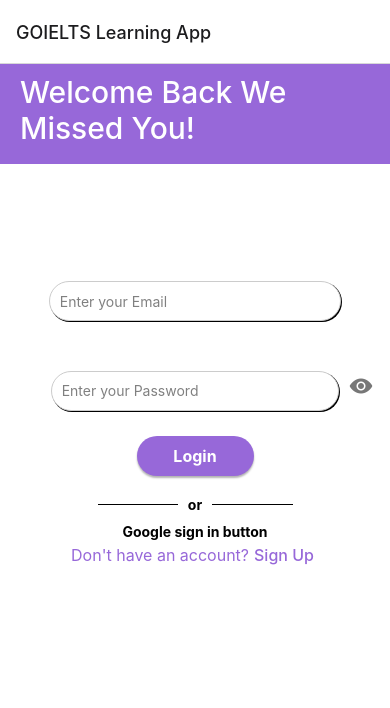
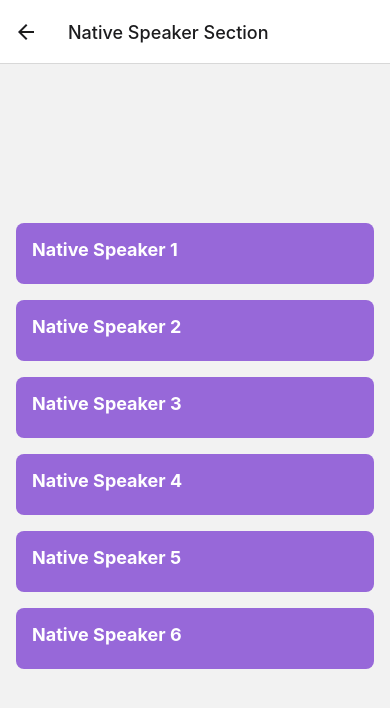
Before and after one commit to sahibjeetsingh99/GOielts, a React Native app: screen /NativeSpeaker in a window 390 px wide. Shown: the top 708 px of the page. Built offline with nearby package versions, Linux system fonts and the light colour scheme.

Commit message:
Changes made

```diff
--- a/App.js
+++ b/App.js
@@ -8,6 +8,8 @@ import CourseDetailsPage from './components/CourseDetailsPage';
 import { StyleSheet } from 'react-native';
 import StartPage from './components/StartPage';
 import SignupPage from './components/SignupPage';
+import NativeSpeaker from './components/NativeSpeaker';
+import SpeakingSession from './components/SpeakingSession';
 
 
 const Stack = createStackNavigator();
@@ -45,6 +47,16 @@ const App = () => {
           component={CourseDetailsPage}
           options={({ route }) => ({ title: route.params.courseName })}
         />
+        <Stack.Screen
+          name="NativeSpeaker"
+          component={NativeSpeaker}
+          options={{ title: 'Native Speaker Section' }}
+        />
+        <Stack.Screen
+          name="Speaking"
+          component={SpeakingSession}
+          options={{ title: 'Session is active' }}
+        />
       </Stack.Navigator>
     </NavigationContainer>
   );
--- a/components/HomePage.js
+++ b/components/HomePage.js
@@ -92,7 +92,8 @@ const data = [
           <Icon name="home" size={20} color="#fff" style={styles.footerIcon} />
             <Text style={styles.footerButtonText}>Home</Text>
           </TouchableOpacity>
-          <TouchableOpacity style={styles.footerButton}>
+          <TouchableOpacity style={styles.footerButton}
+          onPress={() => navigation.navigate('NativeSpeaker')}>
           <Icon name="diamond" size={20} color="#fff" style={styles.footerIcon} />
             <Text style={styles.footerButtonText}>Premium</Text>
           </TouchableOpacity>
--- /dev/null
+++ b/components/NativeSpeaker.js
@@ -0,0 +1,89 @@
+import React, { useState } from 'react';
+import { View, Text, TouchableOpacity, StyleSheet } from 'react-native';
+
+const NativeSpeaker = ({ navigation }) => {
+  const [activeSpeakers, setActiveSpeakers] = useState([]);
+
+  const startSession = (speakerNumber) => {
+    setActiveSpeakers((prevActiveSpeakers) => [...prevActiveSpeakers, speakerNumber]);
+    initiateSessionWithSpeaker(speakerNumber); // Call your own function to initiate the session
+    navigation.navigate('Speaking', { speakerNumber }); // Navigate to the SpeakingSession screen
+  };
+
+  const endSession = (speakerNumber) => {
+    setActiveSpeakers((prevActiveSpeakers) => prevActiveSpeakers.filter((speaker) => speaker !== speakerNumber));
+    // Perform any necessary actions to end the session
+  };
+
+  const initiateSessionWithSpeaker = (speakerNumber) => {
+    // Simulating session initiation with a live speaker
+    console.log(`Session started with Native Speaker ${speakerNumber}`);
+    setTimeout(() => {
+      console.log(`Session ended with Native Speaker ${speakerNumber}`);
+      endSession(speakerNumber);
+    }, 600000); // Simulating a 10-minute session duration
+  };
+
+  const renderSpeakerWindow = (speakerNumber) => {
+    const isActive = activeSpeakers.includes(speakerNumber);
+    const isDisabled = isActive;
+    return (
+      <TouchableOpacity
+        style={[styles.window, isActive && styles.activeWindow]}
+        onPress={() => {
+          if (!isActive) {
+            startSession(speakerNumber);
+          }
+        }}
+        activeOpacity={0.7}
+        disabled={isDisabled}
+      >
+        <Text style={styles.heading}>Native Speaker {speakerNumber}</Text>
+        {isActive && <Text style={styles.sessionText}>Session in progress...</Text>}
+      </TouchableOpacity>
+    );
+  };
+
+  return (
+    <View style={styles.container}>
+      {renderSpeakerWindow(1)}
+      {renderSpeakerWindow(2)}
+      {renderSpeakerWindow(3)}
+      {renderSpeakerWindow(4)}
+      {renderSpeakerWindow(5)}
+      {renderSpeakerWindow(6)}
+    </View>
+  );
+};
+
+const styles = StyleSheet.create({
+  container: {
+    flex: 1,
+    justifyContent: 'center',
+    alignItems: 'center',
+    padding: 16,
+  },
+  window: {
+    width: '100%',
+    marginBottom: 16,
+    padding: 16,
+    backgroundColor: '#9768D9',
+    borderRadius: 8,
+    elevation: 2,
+  },
+  activeWindow: {
+    backgroundColor: '#9768D9',
+  },
+  heading: {
+    fontSize: 18,
+    fontWeight: 'bold',
+    color: '#fff',
+    marginBottom: 8,
+  },
+  sessionText: {
+    fontStyle: 'italic',
+    color: '#fff',
+  },
+});
+
+export default NativeSpeaker;
--- /dev/null
+++ b/components/SpeakingSession.js
@@ -0,0 +1,54 @@
+import React, { useEffect, useRef } from 'react';
+import AgoraRTC from 'agora-rtc-sdk-rg';
+
+const SpeakingSession = ({ route }) => {
+  const { speakerNumber } = route.params;
+  const agoraViewRef = useRef(null);
+  const agoraClient = useRef(null);
+
+  useEffect(() => {
+    // Initialize the Agora client
+    agoraClient.current = AgoraRTC.createClient({ mode: 'rtc', codec: 'vp8' });
+
+    // Generate a unique channel name for each speaker
+    const channelName = `speaker_${speakerNumber}`;
+
+    // Join the channel
+    agoraClient.current.init('30bf4a59fa084bb19ffa78f11573e3ec', () => {
+      agoraClient.current.join(null, channelName, null, (uid) => {
+        // Create a local stream
+        const localStream = AgoraRTC.createStream({
+          video: true,
+          audio: true,
+        });
+
+        // Initialize the local stream
+        localStream.init(() => {
+          // Publish the local stream
+          agoraClient.current.publish(localStream);
+
+          // Play the local stream in the AgoraView
+          localStream.play(agoraViewRef.current.id);
+        });
+      });
+    });
+
+    return () => {
+      // Leave the channel and clean up resources
+      agoraClient.current.leave(() => {
+        agoraClient.current.unpublish();
+        agoraClient.current.localStream.close();
+        agoraClient.current.client.close();
+      });
+    };
+  }, [speakerNumber]);
+
+  return (
+    <div>
+      <h1>Speaking Session with Native Speaker {speakerNumber}</h1>
+      <div id="agoraView" ref={agoraViewRef} />
+    </div>
+  );
+};
+
+export default SpeakingSession;
```
